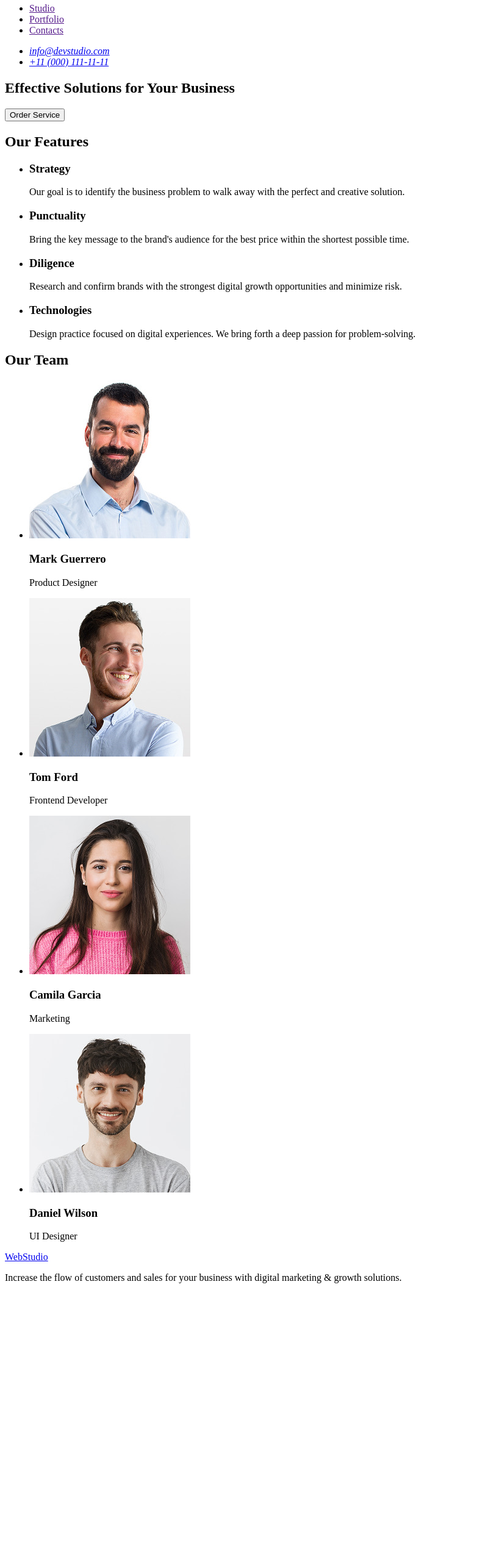
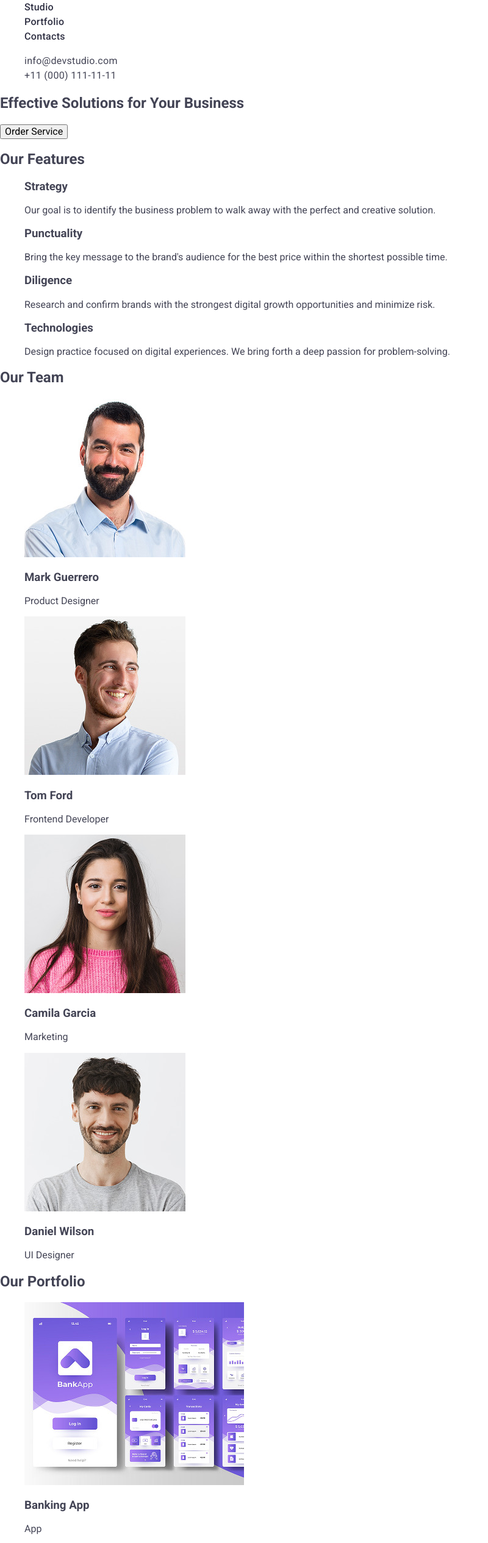
Before and after one commit to Oleksandr200403/goit-markup-hw-02, a plain HTML site: page index.html in a window 1280 px wide. Shown: the part 37-2568 px from the top of the page at 61% size, without its empty margins (0-800 px from the left). Before the commit the page ends 2158 px from the top, so only its background shows below. Drawn offline with nearby package versions, Linux system fonts and the light colour scheme.

Commit message:
add styles header

```diff
--- a/css/styles.css
+++ b/css/styles.css
@@ -0,0 +1,71 @@
+body {
+    font-family: "Roboto", sans-serif;
+    color: #434455;
+    background-color: #fff;
+}
+
+ul {
+    list-style-type: none;
+}
+
+a {
+    text-decoration: none;
+}
+
+/* Header styles */
+
+.logo {
+    font-family: "Raleway", sans-serif;
+    font-weight: 700;
+    font-size: 18px;
+    line-height: 1.17;
+    letter-spacing: 0.03em;
+    text-transform: uppercase;
+    color: #4d5ae5;
+}
+
+
+.header-logo .logo-part {
+    color: #2e2f42;
+}
+
+.footer-logo .logo-part {
+    color: #f4f4fd;
+}
+
+
+.nav-link {
+    font-weight: 500;
+    font-size: 16px;
+    line-height: 1.5;
+    letter-spacing: 0.02em;
+    color: #2e2f42;
+}
+
+.nav-link:hover,
+.nav-link:focus {
+    color: #404bbf;
+}
+
+
+.contacts {
+    font-style: normal;
+}
+
+.contacts-link {
+    font-size: 16px;
+    line-height: 1.5;
+    letter-spacing: 0.02em;
+    color: #434455;
+}
+
+.contacts-link:hover,
+.contacts-link:focus {
+    color: #404bbf;
+}
+
+/* Footer styles */
+
+.page-footer {
+    background-color: #2e2f42;
+}
--- a/index.html
+++ b/index.html
@@ -4,23 +4,40 @@
     <meta charset="UTF-8">
     <meta name="viewport" content="width=device-width, initial-scale=1.0">
     <title>WebStudio</title>
+
+  <link rel="preconnect" href="https://fonts.googleapis.com">
+  <link rel="preconnect" href="https://fonts.gstatic.com" crossorigin>
+  <link href="https://fonts.googleapis.com/css2?family=Raleway:wght@700&family=Roboto:wght@400;500;700&display=swap"
+    rel="stylesheet">
+
+  <link rel="stylesheet" href="https://cdnjs.cloudflare.com/ajax/libs/modern-normalize/3.0.1/modern-normalize.min.css"
+    integrity="sha512-q6WgHqiHlKyOqslT/lgBgodhd03Wp4BEqKeW6nNtlOY4quzyG3VoQKFrieaCeSnuVseNKRGpGeDU3qPmabCANg=="
+    crossorigin="anonymous" referrerpolicy="no-referrer" />
+
+  <link rel="stylesheet" href="./css/styles.css">
 </head>
 
 <body>
-  <header>
-    <nav>
-      <a href="./index.html">WebStudio</a>
-      <ul>
-        <li><a href="">Studio</a></li>
-        <li><a href="">Portfolio</a></li>
-        <li><a href="">Contacts</a></li>
+  <header class="page-header">
+    <nav class="header-nav">
+      <a class="logo header-logo" href="./index.html">Web<span class="logo-part">Studio</span></a>
+      <ul class="nav-list">
+        <li class="nav-item">
+          <a class="nav-link" href="./index.html">Studio</a>
+        </li>
+        <li class="nav-item">
+          <a class="nav-link" href="">Portfolio</a>
+        </li>
+        <li class="nav-item">
+          <a class="nav-link" href="">Contacts</a>
+        </li>
       </ul>
     </nav>
 
-    <address>
-      <ul>
-        <li><a href="mailto:info@devstudio.com">info@devstudio.com</a></li>
-        <li><a href="tel:+110001111111">+11 (000) 111-11-11</a></li>
+    <address class="contacts">
+      <ul class="contacts-list">
+        <li class="contacts-item"><a class="contacts-link" href="mailto:info@devstudio.com">info@devstudio.com</a></li>
+        <li class="contacts-item"><a class="contacts-link" href="tel:+110001111111">+11 (000) 111-11-11</a></li>
       </ul>
     </address>
   </header>
@@ -86,9 +103,45 @@
         </li>
       </ul>
     </section>
+
+    <section>
+      <h2>Our Portfolio</h2>
+      <ul>
+        <li>
+          <img src="./images/portfolio-1.jpg" alt="Banking App" width="360" height="300">
+          <h3>Banking App</h3>
+          <p>App</p>
+        </li>
+        <li>
+          <img src="./images/portfolio-2.jpg" alt="Cashless Payment" width="360" height="300">
+          <h3>Cashless Payment</h3>
+          <p>Marketing</p>
+        </li>
+        <li>
+          <img src="./images/portfolio-3.jpg" alt="Meditation App" width="360" height="300">
+          <h3>Meditation App</h3>
+          <p>App</p>
+        </li>
+        <li>
+          <img src="./images/portfolio-4.jpg" alt="Taxi Service" width="360" height="300">
+          <h3>Taxi Service</h3>
+          <p>Marketing</p>
+        </li>
+        <li>
+          <img src="./images/portfolio-5.jpg" alt="Screen Illustrations" width="360" height="300">
+          <h3>Screen Illustrations</h3>
+          <p>Design</p>
+        </li>
+        <li>
+          <img src="./images/portfolio-6.jpg" alt="Online Courses" width="360" height="300">
+          <h3>Online Courses</h3>
+          <p>Marketing</p>
+        </li>
+      </ul>
+    </section>
   </main>
-  <footer>
-    <a href="./index.html">WebStudio</a>
+  <footer class="page-footer">
+    <a class="logo footer-logo" href="./index.html">Web<span class="logo-part">Studio</span></a>
     <p>
       Increase the flow of customers and sales for your business with digital marketing & growth solutions.
     </p>
```
Also changed, not shown: images/portfolio-1.jpg (added), images/portfolio-2.jpg (added), images/portfolio-3.jpg (added), images/portfolio-4.jpg (added), images/portfolio-5.jpg (added), images/portfolio-6.jpg (added).
